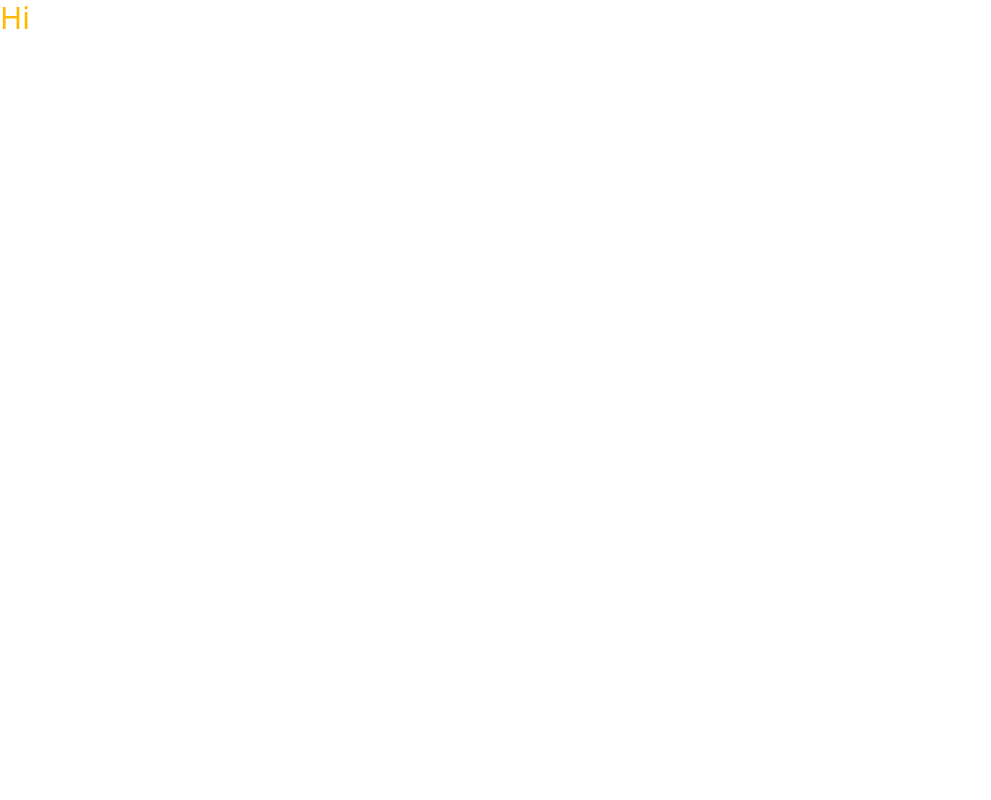
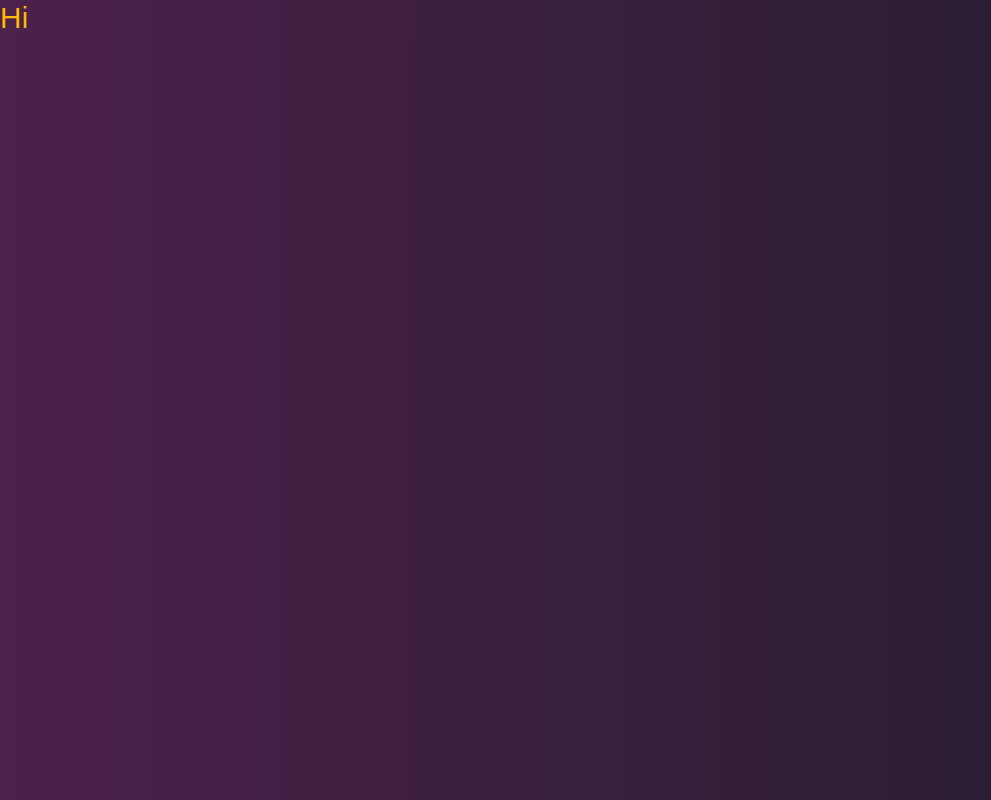
Before and after one commit to Dachenna/Toka, a React (Vite) app in the folder toka/: page / in a window 1280 px wide. Shown: the whole page, without its empty margins (0-991 px from the left). Built offline with nearby package versions, Linux system fonts and the light colour scheme.

Commit message:
modified:   toka/src/index.css 	modified:   toka/src/Components/Navbar.jsx

```diff
--- a/toka/src/index.css
+++ b/toka/src/index.css
@@ -1 +1,9 @@
 @import "tailwindcss";
+
+html, body{
+    margin: 0;
+    padding: 0;
+    font-family: sans-serif;
+    color: #f3f4f7;
+    background: linear-gradient(to right,#4C214B, #201C2D );
+}
```
